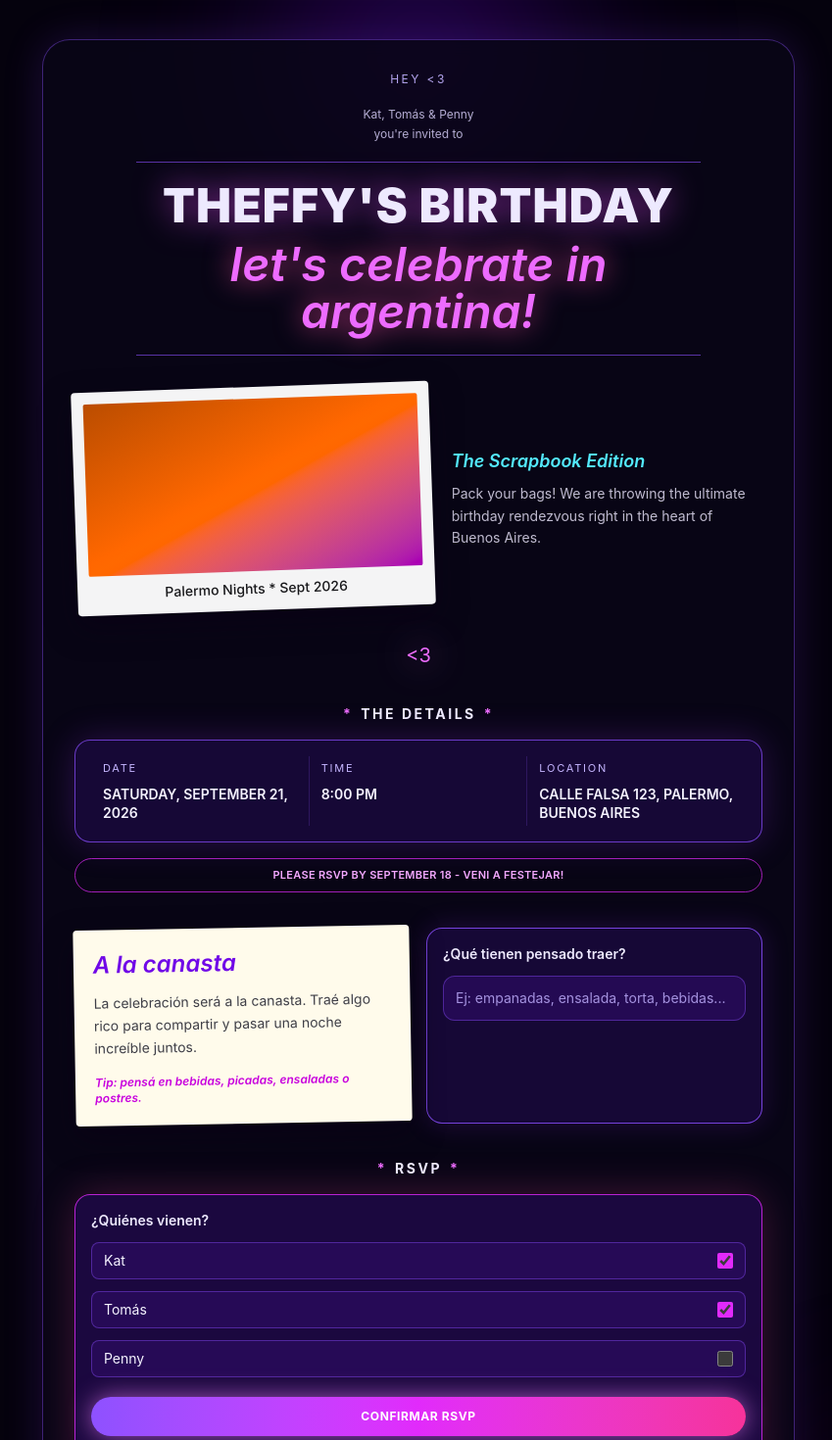
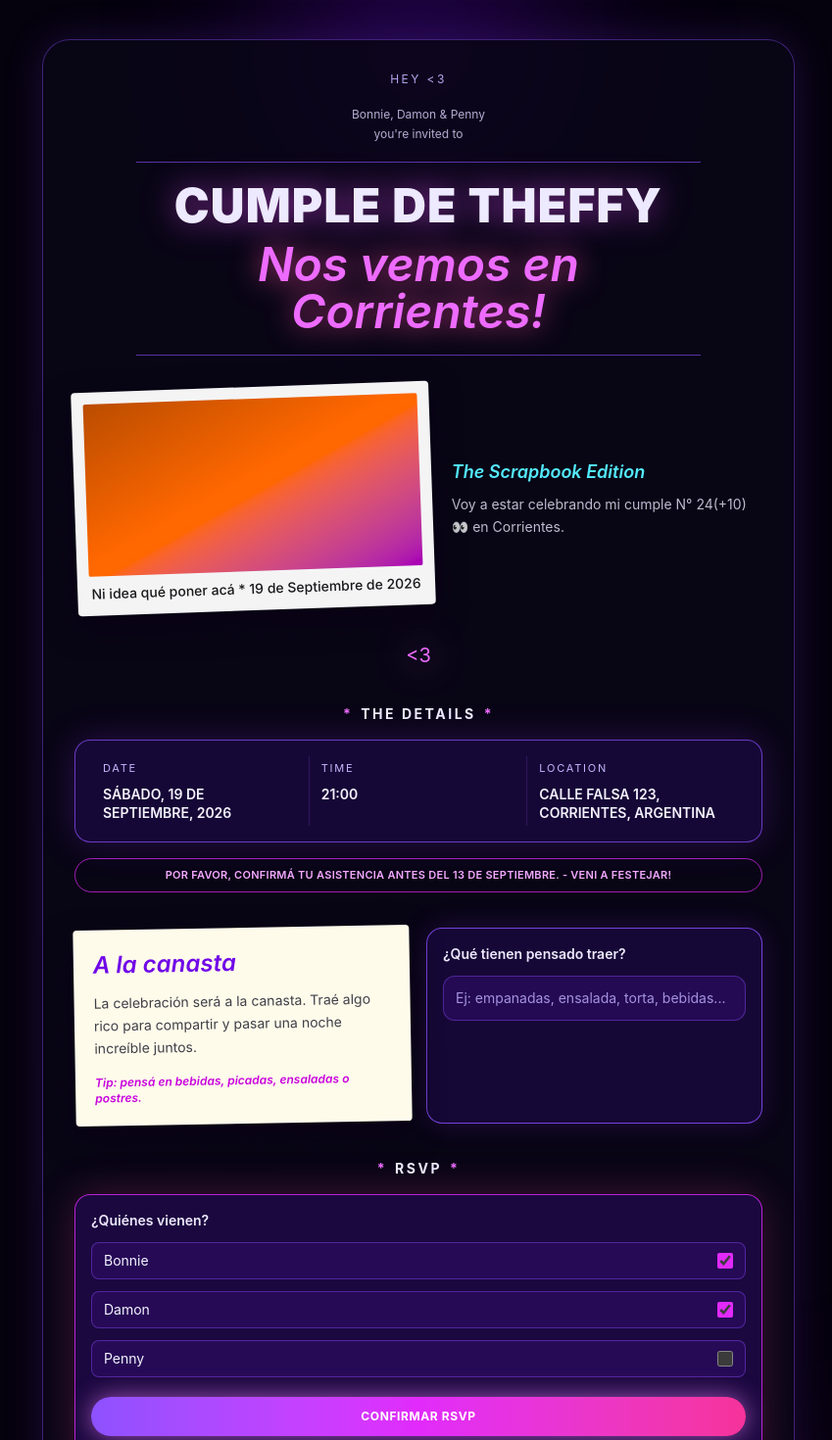
Before and after one commit to Theffy92/birthday-invitation, a React (Vite) app: page / in a window 1280 px wide. Shown: the top 1470 px of the page at 98% size, without its empty margins (213-1062 px from the left). Built offline with nearby package versions, Linux system fonts and the light colour scheme.

Commit message:
Refine reusable invitation mock data

```diff
--- a/src/components/invitation/RSVPSection.jsx
+++ b/src/components/invitation/RSVPSection.jsx
@@ -11,7 +11,7 @@ function RSVPSection({ guests }) {
         <div className="mt-3 space-y-3">
           {guests.map((guest) => (
             <label
-              key={guest.name}
+              key={guest.id}
               className="flex items-center justify-between rounded-lg border border-violet-500/40 bg-violet-950/60 px-3 py-2 text-sm text-violet-50"
             >
               <span>{guest.name}</span>
--- a/src/data/mockInvitationData.js
+++ b/src/data/mockInvitationData.js
@@ -1,30 +1,30 @@
 export const mockInvitationData = {
   celebrant: "Theffy",
-  inviteesLine: "Kat, Tomás & Penny",
+  inviteesLine: "Bonnie, Damon & Penny",
   hero: {
-    title: "Theffy's Birthday",
-    subtitle: "let's celebrate in argentina!",
+    title: "Cumple de Theffy",
+    subtitle: "Nos vemos en Corrientes!",
     note: "The Scrapbook Edition",
     description:
-      "Pack your bags! We are throwing the ultimate birthday rendezvous right in the heart of Buenos Aires.",
-    postcardTitle: "Palermo Nights",
-    postcardDate: "Sept 2026",
+      "Voy a estar celebrando mi cumple N° 24(+10) 👀 en Corrientes.",
+    postcardTitle: "Ni idea qué poner acá",
+    postcardDate: "19 de Septiembre de 2026",
   },
   eventDetails: [
     {
       label: "Date",
-      value: "Saturday, September 21, 2026",
+      value: "Sábado, 19 de Septiembre, 2026",
     },
     {
       label: "Time",
-      value: "8:00 PM",
+      value: "21:00",
     },
     {
       label: "Location",
-      value: "Calle Falsa 123, Palermo, Buenos Aires",
+      value: "Calle Falsa 123, Corrientes, Argentina",
     },
   ],
-  rsvpDeadline: "Please RSVP by September 18",
+  rsvpDeadline: "Por favor, confirmá tu asistencia antes del 13 de septiembre.",
   contribution: {
     title: "A la canasta",
     description:
@@ -34,13 +34,13 @@ export const mockInvitationData = {
     placeholder: "Ej: empanadas, ensalada, torta, bebidas...",
   },
   guests: [
-    { name: "Kat", attending: true },
-    { name: "Tomás", attending: true },
-    { name: "Penny", attending: false },
+    {id: "guest-1", name: "Bonnie", attending: true },
+    {id: "guest-2", name: "Damon", attending: true },
+    {id: "guest-3", name: "Penny", attending: false },
   ],
   confirmation: {
     title: "Confirmado",
-    summary: "Kat & Tomás asisten a la fiesta",
+    summary: "Bonnie & Damon asisten a la fiesta",
     contribution: "Traen: Empanadas & Fernet",
   },
 }
```
